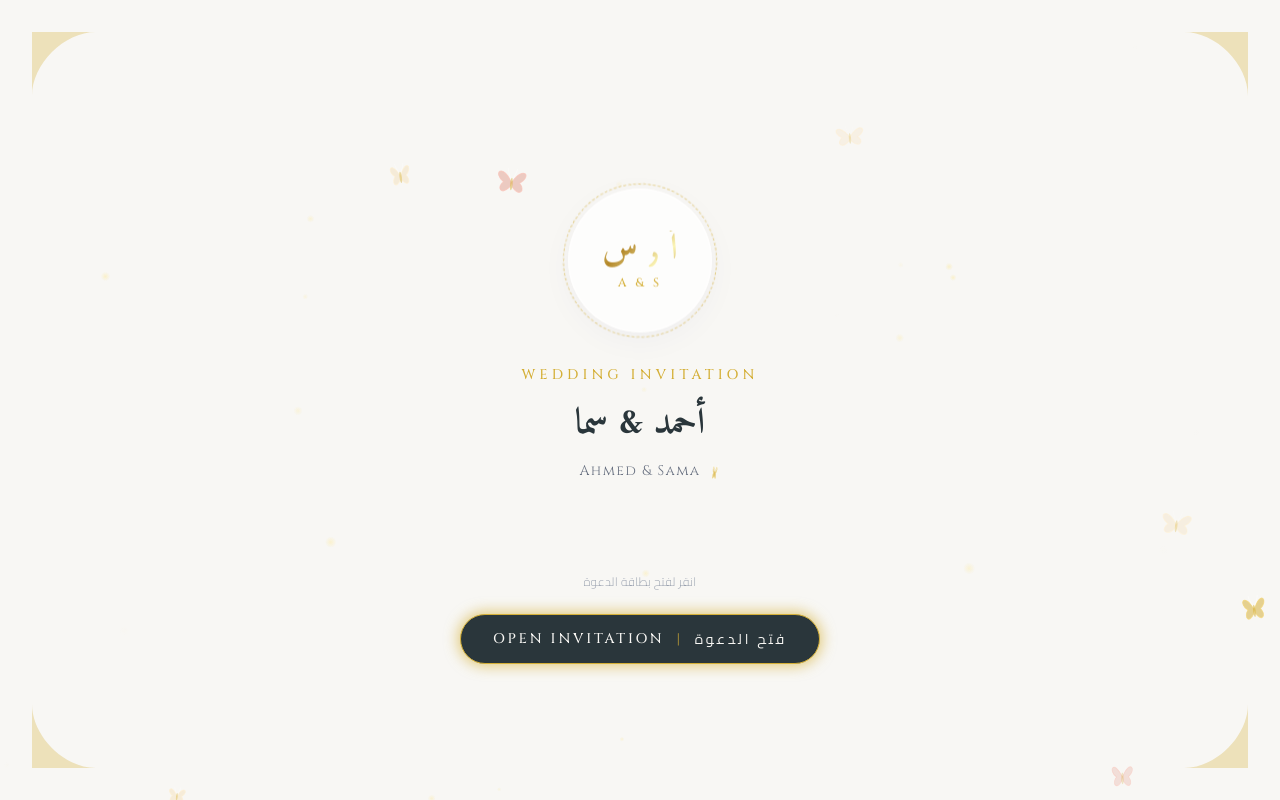
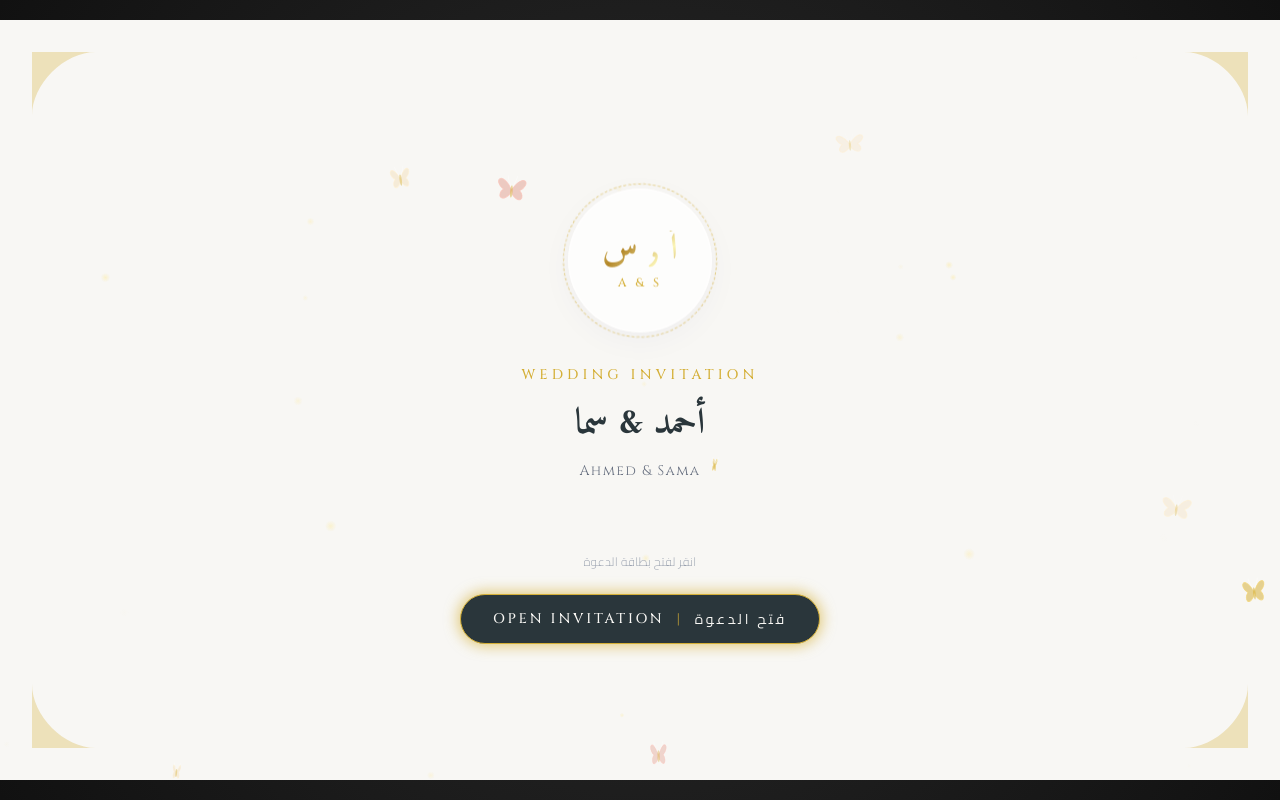
Before and after one commit to ahmedesmail01/my-wedding, a Next.js app: page / in a window 1280 px wide. Built offline with nearby package versions, Linux system fonts and the light colour scheme.

Commit message:
fix: prevent page overflow and adjust mobile wrapper height responsiveness

```diff
--- a/src/app/globals.css
+++ b/src/app/globals.css
@@ -42,7 +42,7 @@ body {
 html, body {
   background-color: #1a1a1a; /* Background dark shade behind the mobile mockup on desktop */
   color: var(--text-primary);
-  overflow-x: hidden;
+  overflow: hidden;
   height: 100%;
   width: 100%;
 }
@@ -93,7 +93,7 @@ html, body {
   }
   .mobile-wrapper {
     height: 92dvh;
-    min-height: 800px;
+    min-height: min(800px, 90dvh);
     border-radius: 40px;
     border: 12px solid #222; /* Sleek bezel */
     box-shadow: 0 25px 60px -15px rgba(0, 0, 0, 0.7);
--- a/src/app/page.tsx
+++ b/src/app/page.tsx
@@ -8,7 +8,7 @@ export default function Home() {
   const [isOpen, setIsOpen] = useState(false);
 
   return (
-    <main className="min-h-screen w-full flex items-center justify-center bg-zinc-950 font-sans relative overflow-hidden">
+    <main className="h-screen w-full flex items-center justify-center bg-zinc-950 font-sans relative overflow-hidden">
       {!isOpen ? (
         /* Autoplay-safe opening entrance cover gate */
         <OpenInvitationCover onOpen={() => setIsOpen(true)} />
```
